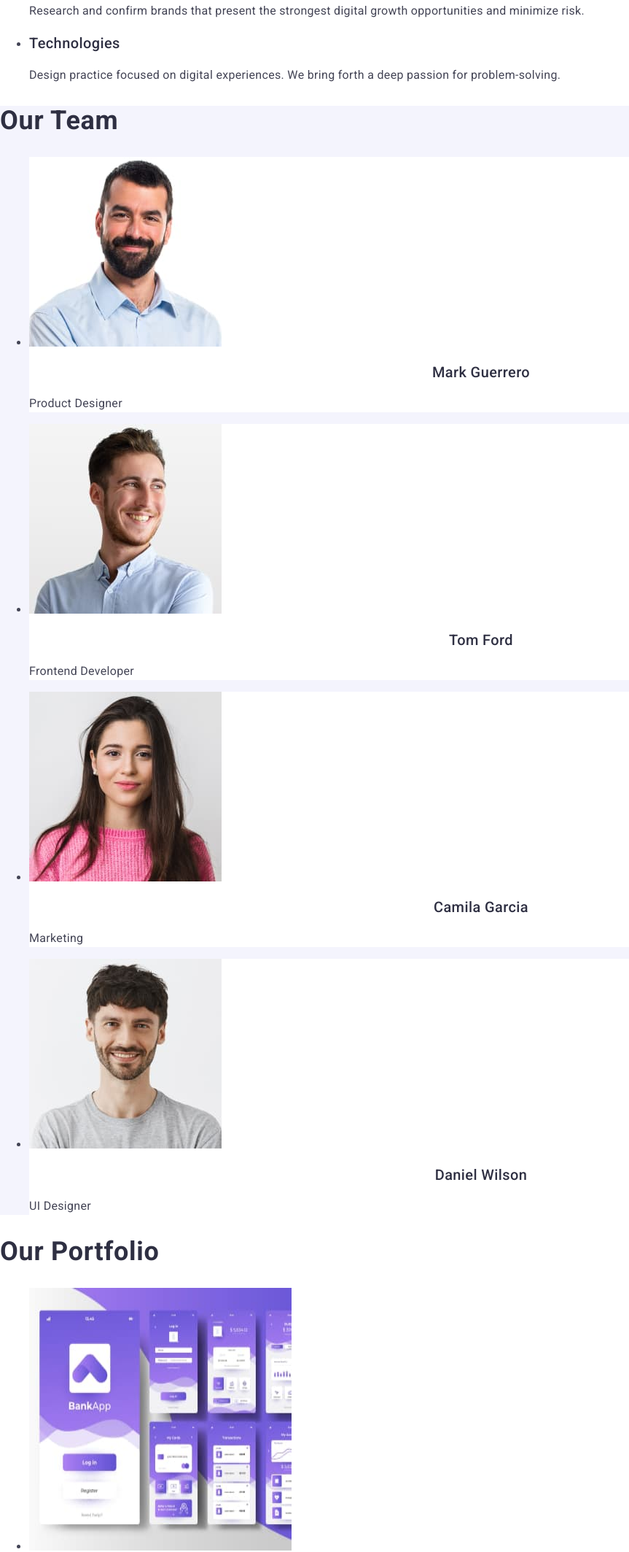
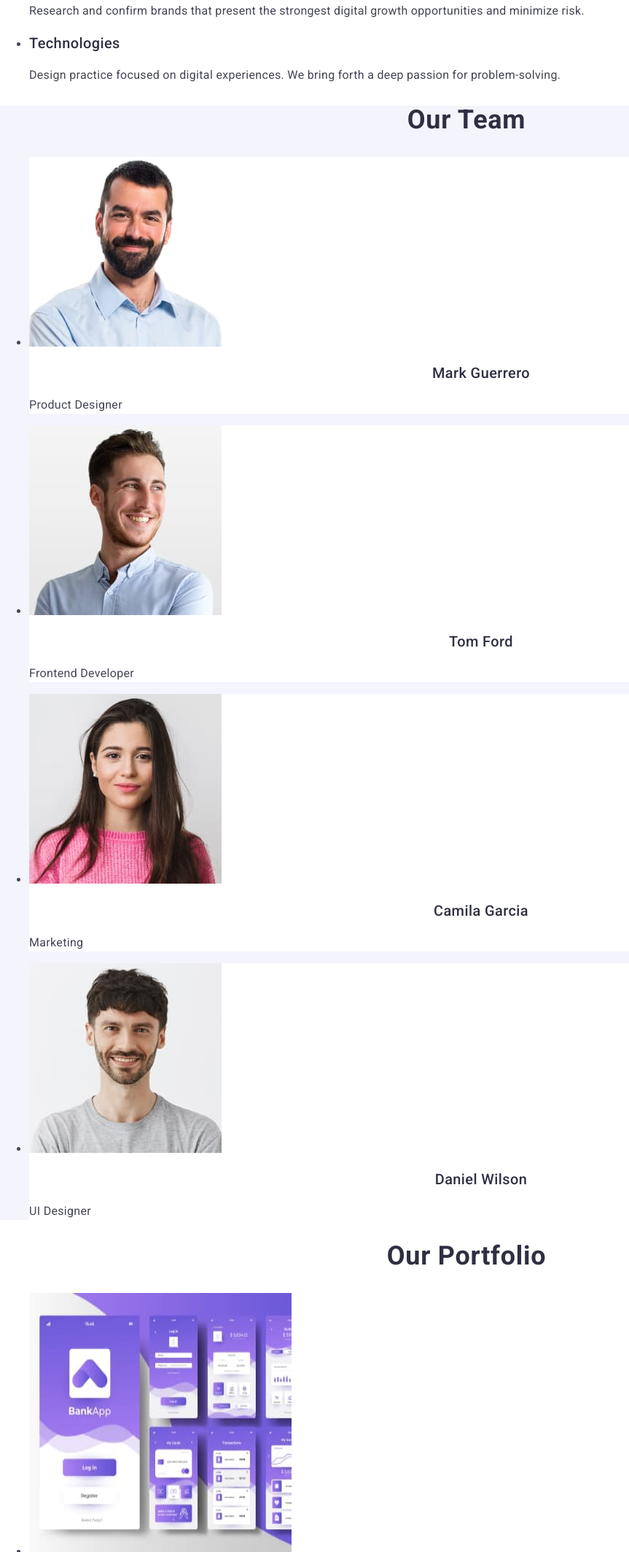
Before and after one commit to gallesSs/goit-markup-hw-02, a plain HTML site: page index.html in a window 1280 px wide. Shown: the part 673-2800 px from the top of the page at 73% size, without its empty margins (0-863 px from the left). Drawn offline with nearby package versions, Linux system fonts and the light colour scheme.

Commit message:
titles updated

```diff
--- a/css/styles.css
+++ b/css/styles.css
@@ -127,7 +127,7 @@ h2 {
   font-size: 20px;
   font-style: normal;
   font-weight: 500;
-  line-height: 1.11;
+  line-height: 1.2;
   letter-spacing: 0.4px;
   text-align: center;
 }
@@ -149,13 +149,35 @@ h2 {
   background-color: #f4f4fd;
 }
 
+.team-title {
+  color: #2e2f42;
+  font-size: 36px;
+  font-style: normal;
+  font-weight: 700;
+  line-height: 1.11;
+  letter-spacing: 0.72px;
+  text-transform: capitalize;
+  text-align: center;
+}
+
 .portfolio .portfolio-list-item-title {
   color: #2e2f42;
   font-size: 20px;
   font-style: normal;
   font-weight: 500;
+  line-height: 1.2;
+  letter-spacing: 0.4px;
+  text-align: center;
+}
+
+.portfolio-title {
+  color: #2e2f42;
+  font-size: 36px;
+  font-style: normal;
+  font-weight: 700;
   line-height: 1.11;
-  letter-spacing: 0.4px;
+  letter-spacing: 0.72px;
+  text-transform: capitalize;
   text-align: center;
 }
 
```
